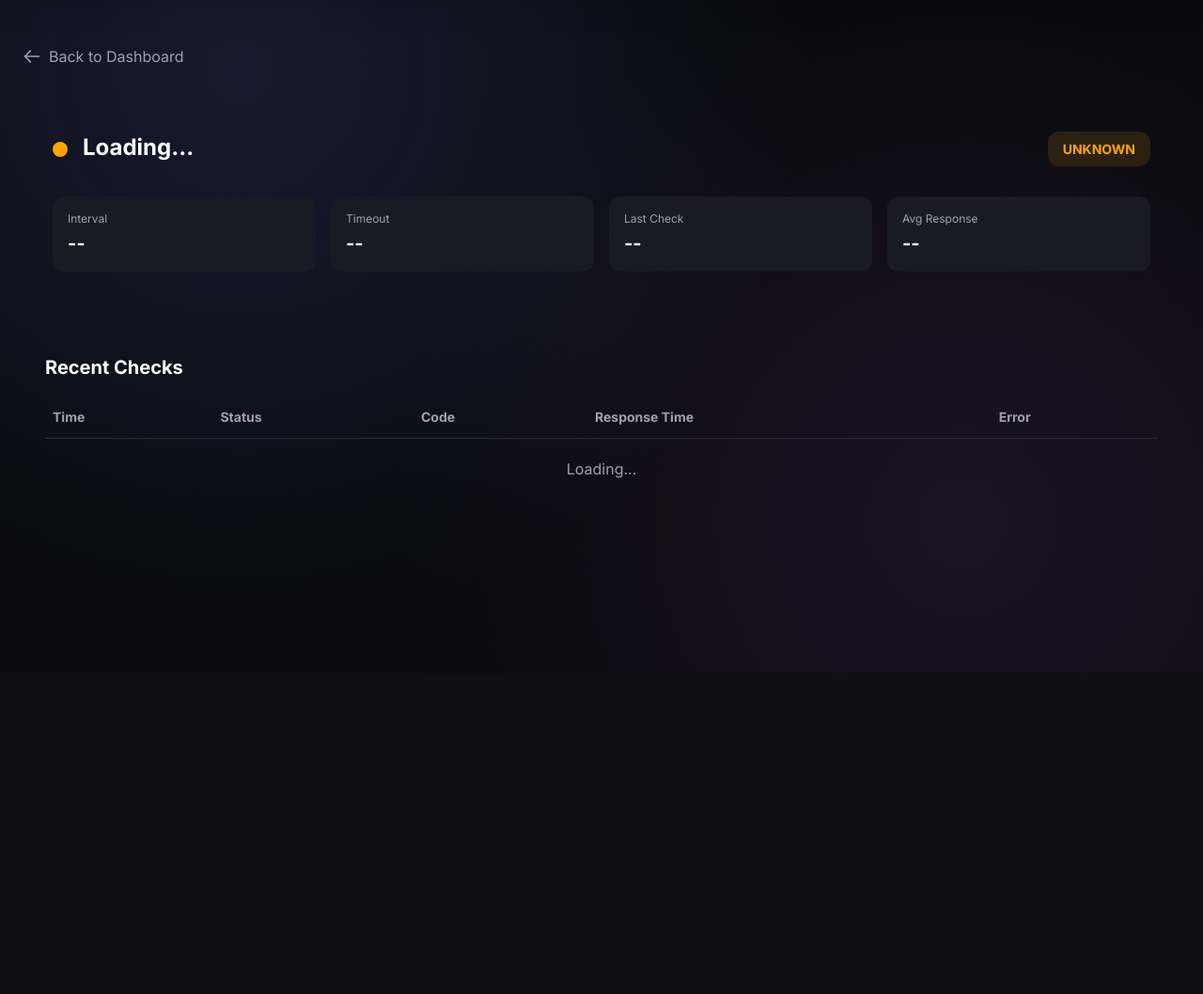
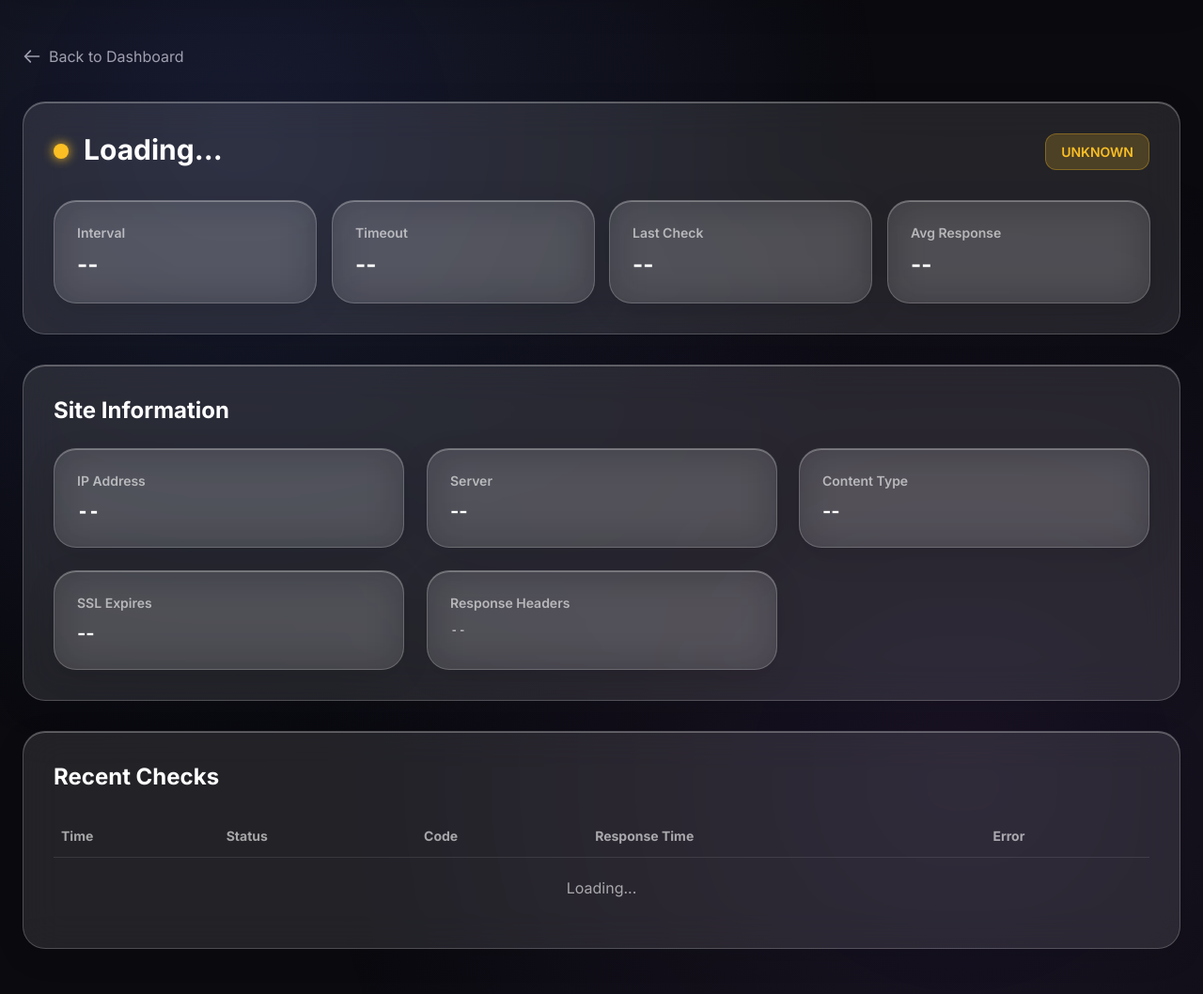
Before and after one commit to Sosocz/uptime-monitor, a FastAPI app: template app/templates/monitor_detail.html in a window 1280 px wide. Shown: the part 84-1142 px from the top of the page at 94% size. Before the commit the page ends 767 px from the top, so only its background shows below. Run offline with FastAPI, Linux system fonts and the light colour scheme; the template is opened without the code that fills it, so the values that code supplies are empty; parts of the project's set-up code (start-up, migrations or seed data) failed here and were passed over; some libraries are stand-ins or nearby versions.

Commit message:
Add detailed site metadata to monitor view
New features on monitor detail page:
- Display IP address of monitored site
- Show server type (nginx, Apache, etc.)
- Display content type
- Show SSL certificate expiry date with color-coded warnings
- Display response headers (server, content-type, cache-control, etc.)
- Enhanced UI with Liquid Glass styling
- Real-time metadata extraction during checks

Backend improvements:
- Extended Check model with new columns for metadata
- Modified monitor_service to extract IP, SSL info, and headers
- Added database migration for new columns
- DNS resolution for IP addresses
- SSL certificate parsing for HTTPS sites

Database changes:
- Added ip_address, server, content_type columns
- Added ssl_expires_at for certificate monitoring
- Added response_headers for storing HTTP headers as JSON

Co-Authored-By: Claude Sonnet 4.5 <noreply@anthropic.com>

```diff
--- a/app/templates/monitor_detail.html
+++ b/app/templates/monitor_detail.html
@@ -7,44 +7,70 @@
         <span>Back to Dashboard</span>
     </a>
 
-    <div class="card p-8">
+    <div class="liquid-glass p-8 fade-in" style="position: relative; z-index: 1;">
         <div class="flex flex-col md:flex-row md:items-center md:justify-between gap-4">
             <div class="flex items-center space-x-4">
-                <div id="statusDot" style="width:16px;height:16px;border-radius:50%;background:#ffa502;"></div>
+                <div id="statusDot" style="width:16px;height:16px;border-radius:50%;background:#fbbf24;box-shadow:0 0 12px #fbbf24;"></div>
                 <div>
-                    <h1 id="monitorName" class="text-2xl font-bold">Loading...</h1>
-                    <p id="monitorUrl" class="text-[#a0a0b0] font-mono text-sm mt-1"></p>
+                    <h1 id="monitorName" class="text-3xl font-bold text-white">Loading...</h1>
+                    <p id="monitorUrl" class="text-white text-opacity-70 font-mono text-sm mt-1"></p>
                 </div>
             </div>
-            <span id="statusBadge" style="padding:8px 16px;border-radius:12px;font-size:14px;font-weight:bold;background:#ffa50220;color:#ffa502;">UNKNOWN</span>
+            <span id="statusBadge" style="padding:8px 16px;border-radius:12px;font-size:14px;font-weight:600;background:#fbbf2430;color:#fbbf24;border:1px solid #fbbf2450;">UNKNOWN</span>
         </div>
 
         <div class="grid grid-cols-2 md:grid-cols-4 gap-4 mt-8">
-            <div style="background:#1a1a24;border-radius:12px;padding:16px;">
-                <div class="text-[#a0a0b0] text-xs mb-1">Interval</div>
-                <div id="monitorInterval" class="text-xl font-bold">--</div>
+            <div class="liquid-glass p-6" style="position: relative; z-index: 1;">
+                <div class="text-white text-opacity-60 text-sm mb-2 font-semibold">Interval</div>
+                <div id="monitorInterval" class="text-2xl font-bold text-white">--</div>
             </div>
-            <div style="background:#1a1a24;border-radius:12px;padding:16px;">
-                <div class="text-[#a0a0b0] text-xs mb-1">Timeout</div>
-                <div id="monitorTimeout" class="text-xl font-bold">--</div>
+            <div class="liquid-glass p-6" style="position: relative; z-index: 1;">
+                <div class="text-white text-opacity-60 text-sm mb-2 font-semibold">Timeout</div>
+                <div id="monitorTimeout" class="text-2xl font-bold text-white">--</div>
             </div>
-            <div style="background:#1a1a24;border-radius:12px;padding:16px;">
-                <div class="text-[#a0a0b0] text-xs mb-1">Last Check</div>
-                <div id="lastCheck" class="text-xl font-bold">--</div>
+            <div class="liquid-glass p-6" style="position: relative; z-index: 1;">
+                <div class="text-white text-opacity-60 text-sm mb-2 font-semibold">Last Check</div>
+                <div id="lastCheck" class="text-2xl font-bold text-white">--</div>
             </div>
-            <div style="background:#1a1a24;border-radius:12px;padding:16px;">
-                <div class="text-[#a0a0b0] text-xs mb-1">Avg Response</div>
-                <div id="avgResponse" class="text-xl font-bold">--</div>
+            <div class="liquid-glass p-6" style="position: relative; z-index: 1;">
+                <div class="text-white text-opacity-60 text-sm mb-2 font-semibold">Avg Response</div>
+                <div id="avgResponse" class="text-2xl font-bold text-white">--</div>
             </div>
         </div>
     </div>
 
-    <div class="card p-6">
-        <h2 class="text-xl font-bold mb-4">Recent Checks</h2>
+    <div class="liquid-glass p-8" style="position: relative; z-index: 1;">
+        <h2 class="text-2xl font-bold mb-6 text-white">Site Information</h2>
+        <div class="grid grid-cols-1 md:grid-cols-2 lg:grid-cols-3 gap-6">
+            <div class="liquid-glass p-6" style="position: relative; z-index: 1;">
+                <div class="text-white text-opacity-60 text-sm mb-2 font-semibold">IP Address</div>
+                <div id="siteIp" class="text-xl font-bold text-white font-mono">--</div>
+            </div>
+            <div class="liquid-glass p-6" style="position: relative; z-index: 1;">
+                <div class="text-white text-opacity-60 text-sm mb-2 font-semibold">Server</div>
+                <div id="siteServer" class="text-xl font-bold text-white">--</div>
+            </div>
+            <div class="liquid-glass p-6" style="position: relative; z-index: 1;">
+                <div class="text-white text-opacity-60 text-sm mb-2 font-semibold">Content Type</div>
+                <div id="siteContentType" class="text-xl font-bold text-white">--</div>
+            </div>
+            <div class="liquid-glass p-6" style="position: relative; z-index: 1;">
+                <div class="text-white text-opacity-60 text-sm mb-2 font-semibold">SSL Expires</div>
+                <div id="siteSslExpiry" class="text-xl font-bold text-white">--</div>
+            </div>
+            <div class="liquid-glass p-6" style="position: relative; z-index: 1; md:col-span-2;">
+                <div class="text-white text-opacity-60 text-sm mb-2 font-semibold">Response Headers</div>
+                <div id="siteHeaders" class="text-sm text-white text-opacity-80 font-mono" style="max-height: 150px; overflow-y: auto;">--</div>
+            </div>
+        </div>
+    </div>
+
+    <div class="liquid-glass p-8" style="position: relative; z-index: 1;">
+        <h2 class="text-2xl font-bold mb-6 text-white">Recent Checks</h2>
         <div style="overflow-x:auto;">
             <table style="width:100%;border-collapse:collapse;">
                 <thead>
-                    <tr style="text-align:left;color:#a0a0b0;font-size:14px;border-bottom:1px solid #2a2a3a;">
+                    <tr style="text-align:left;color:rgba(255,255,255,0.6);font-size:14px;border-bottom:1px solid rgba(255,255,255,0.1);">
                         <th style="padding:12px 8px;">Time</th>
                         <th style="padding:12px 8px;">Status</th>
                         <th style="padding:12px 8px;">Code</th>
@@ -53,7 +79,7 @@
                     </tr>
                 </thead>
                 <tbody id="checksTable">
-                    <tr><td colspan="5" style="padding:20px;text-align:center;color:#a0a0b0;">Loading...</td></tr>
+                    <tr><td colspan="5" style="padding:20px;text-align:center;color:rgba(255,255,255,0.6);">Loading...</td></tr>
                 </tbody>
             </table>
         </div>
@@ -93,19 +119,25 @@
             var badge = document.getElementById('statusBadge');
 
             if (monitor.last_status === 'up') {
-                dot.style.background = '#00ff88';
-                badge.style.background = '#00ff8820';
-                badge.style.color = '#00ff88';
+                dot.style.background = '#34d399';
+                dot.style.boxShadow = '0 0 12px #34d399';
+                badge.style.background = '#34d39930';
+                badge.style.color = '#34d399';
+                badge.style.border = '1px solid #34d39950';
                 badge.textContent = 'ONLINE';
             } else if (monitor.last_status) {
-                dot.style.background = '#ff4757';
-                badge.style.background = '#ff475720';
-                badge.style.color = '#ff4757';
+                dot.style.background = '#f87171';
+                dot.style.boxShadow = '0 0 12px #f87171';
+                badge.style.background = '#f8717130';
+                badge.style.color = '#f87171';
+                badge.style.border = '1px solid #f8717150';
                 badge.textContent = monitor.last_status.toUpperCase();
             } else {
-                dot.style.background = '#ffa502';
-                badge.style.background = '#ffa50220';
-                badge.style.color = '#ffa502';
+                dot.style.background = '#fbbf24';
+                dot.style.boxShadow = '0 0 12px #fbbf24';
+                badge.style.background = '#fbbf2430';
+                badge.style.color = '#fbbf24';
+                badge.style.border = '1px solid #fbbf2450';
                 badge.textContent = 'PENDING';
             }
 
@@ -126,8 +158,38 @@
             var tbody = document.getElementById('checksTable');
 
             if (checks.length === 0) {
-                tbody.innerHTML = '<tr><td colspan="5" style="padding:20px;text-align:center;color:#a0a0b0;">No checks yet</td></tr>';
+                tbody.innerHTML = '<tr><td colspan="5" style="padding:20px;text-align:center;color:rgba(255,255,255,0.6);">No checks yet</td></tr>';
                 return;
+            }
+
+            // Update site information from latest check
+            var latestCheck = checks[0];
+            if (latestCheck) {
+                document.getElementById('siteIp').textContent = latestCheck.ip_address || '--';
+                document.getElementById('siteServer').textContent = latestCheck.server || '--';
+                document.getElementById('siteContentType').textContent = latestCheck.content_type || '--';
+
+                if (latestCheck.ssl_expires_at) {
+                    var sslDate = new Date(latestCheck.ssl_expires_at);
+                    var daysUntilExpiry = Math.floor((sslDate - new Date()) / (1000 * 60 * 60 * 24));
+                    var expiryText = sslDate.toLocaleDateString();
+                    var expiryColor = daysUntilExpiry < 30 ? '#ff4757' : (daysUntilExpiry < 60 ? '#ffa502' : '#00ff88');
+                    document.getElementById('siteSslExpiry').innerHTML = '<span style="color:' + expiryColor + ';">' + expiryText + ' (' + daysUntilExpiry + ' days)</span>';
+                } else if (latestCheck.status === 'up') {
+                    document.getElementById('siteSslExpiry').textContent = 'No SSL';
+                }
+
+                if (latestCheck.response_headers) {
+                    try {
+                        var headers = JSON.parse(latestCheck.response_headers);
+                        var headerHtml = Object.keys(headers).map(function(key) {
+                            return '<div style="margin-bottom:4px;"><span style="color:rgba(255,255,255,0.6);">' + key + ':</span> ' + headers[key] + '</div>';
+                        }).join('');
+                        document.getElementById('siteHeaders').innerHTML = headerHtml || '--';
+                    } catch(e) {
+                        document.getElementById('siteHeaders').textContent = '--';
+                    }
+                }
             }
 
             var validChecks = checks.filter(function(c) { return c.response_time; });
@@ -138,14 +200,14 @@
             }
 
             tbody.innerHTML = checks.map(function(c) {
-                var statusColor = c.status === 'up' ? '#00ff88' : '#ff4757';
+                var statusColor = c.status === 'up' ? '#34d399' : '#f87171';
                 var d = new Date(c.checked_at);
-                return '<tr style="border-bottom:1px solid #2a2a3a;">' +
-                    '<td style="padding:12px 8px;font-size:14px;">' + d.toLocaleString() + '</td>' +
-                    '<td style="padding:12px 8px;"><span style="padding:4px 8px;border-radius:6px;font-size:12px;background:' + statusColor + '20;color:' + statusColor + ';">' + c.status.toUpperCase() + '</span></td>' +
-                    '<td style="padding:12px 8px;font-family:monospace;font-size:14px;">' + (c.status_code || '-') + '</td>' +
-                    '<td style="padding:12px 8px;font-family:monospace;font-size:14px;">' + (c.response_time ? Math.round(c.response_time) + 'ms' : '-') + '</td>' +
-                    '<td style="padding:12px 8px;font-size:14px;color:#ff4757;max-width:200px;overflow:hidden;text-overflow:ellipsis;white-space:nowrap;">' + (c.error_message || '-') + '</td>' +
+                return '<tr style="border-bottom:1px solid rgba(255,255,255,0.1);">' +
+                    '<td style="padding:12px 8px;font-size:14px;color:rgba(255,255,255,0.9);">' + d.toLocaleString() + '</td>' +
+                    '<td style="padding:12px 8px;"><span style="padding:6px 12px;border-radius:8px;font-size:12px;font-weight:600;background:' + statusColor + '30;color:' + statusColor + ';border:1px solid ' + statusColor + '50;">' + c.status.toUpperCase() + '</span></td>' +
+                    '<td style="padding:12px 8px;font-family:monospace;font-size:14px;color:rgba(255,255,255,0.9);">' + (c.status_code || '-') + '</td>' +
+                    '<td style="padding:12px 8px;font-family:monospace;font-size:14px;color:rgba(255,255,255,0.9);">' + (c.response_time ? Math.round(c.response_time) + 'ms' : '-') + '</td>' +
+                    '<td style="padding:12px 8px;font-size:14px;color:#f87171;max-width:200px;overflow:hidden;text-overflow:ellipsis;white-space:nowrap;">' + (c.error_message || '-') + '</td>' +
                     '</tr>';
             }).join('');
         });
```
Also changed, not shown: app/models/check.py (+8 -1 lines), app/services/monitor_service.py (+50 -3 lines), migrations/add_check_metadata.py (added, +38 -0 lines).
